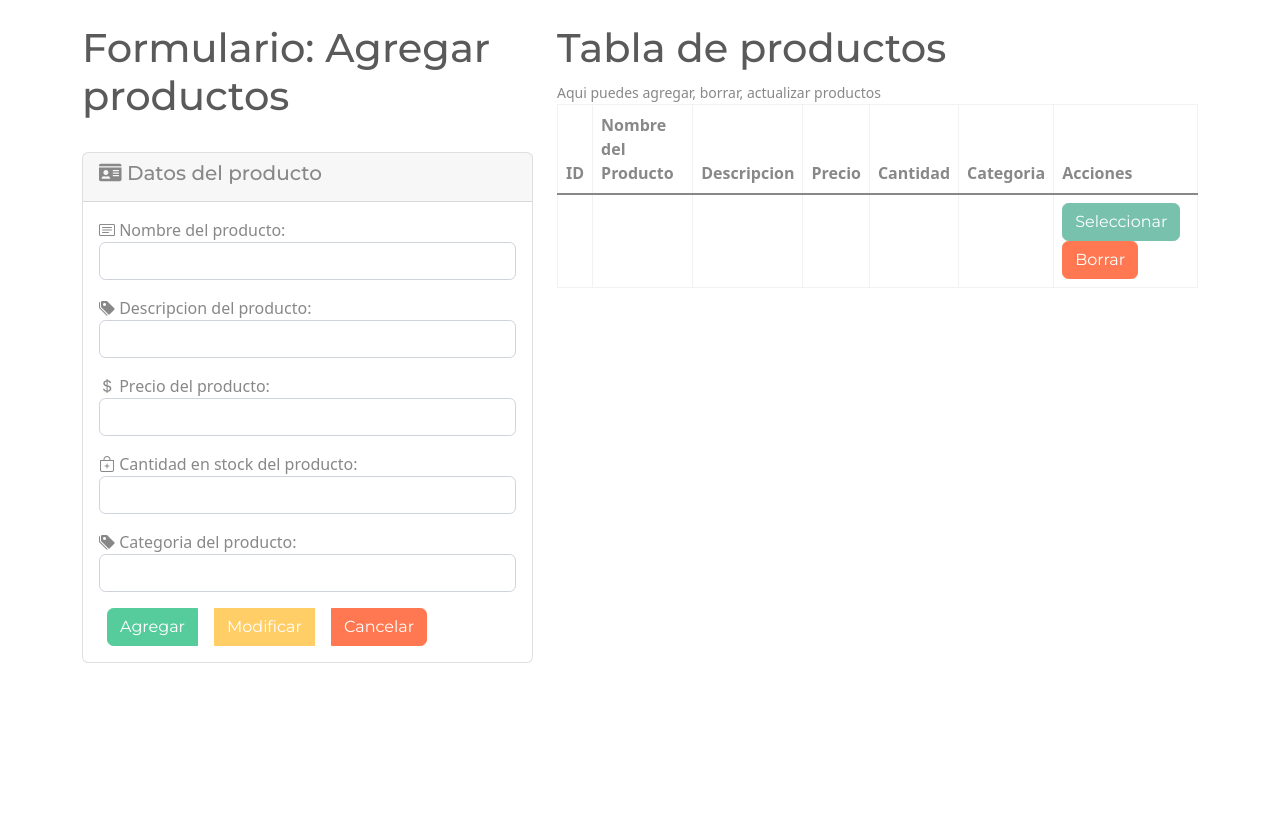
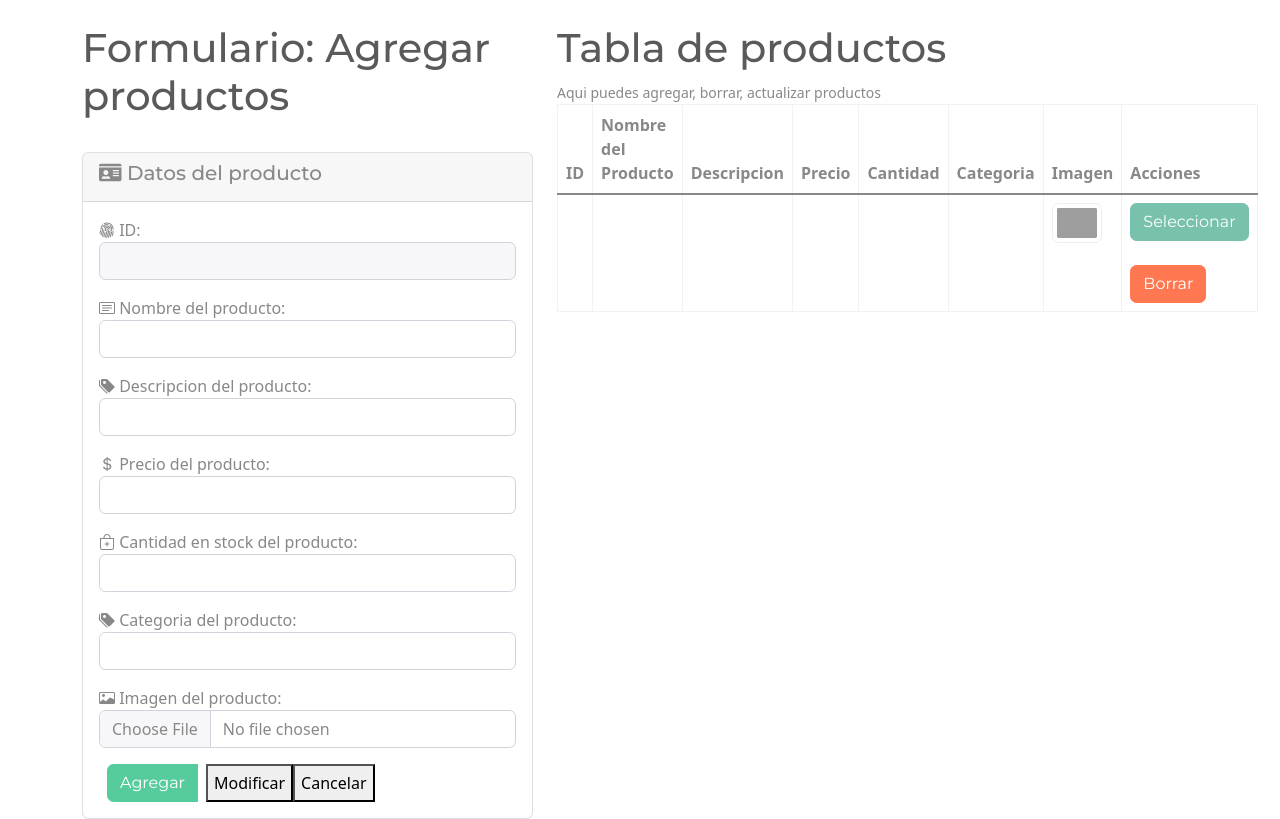
Before and after one commit to josuegarza42/holy-sensations-spa-final, a PHP site: page /holy/administrador/seccion/productos.php in a window 1280 px wide. Shown: the part 56-875 px from the top of the page. Before the commit the page ends 719 px from the top, so only its background shows below. Run offline with PHP 8.4, Linux system fonts and the light colour scheme; tables that the repository leaves empty or names only in its code hold one stand-in row (values such as "Sample post"); data that the repository does not hold is empty; some libraries are stand-ins or nearby versions; grey boxes are pictures that could not be loaded.

Commit message:
holy sensations spa v 12
crud casi terminado, solo falta modificar productos y podemos proceder con todo lo demas

```diff
--- a/administrador/seccion/productos.php
+++ b/administrador/seccion/productos.php
@@ -30,7 +30,7 @@
 include('../config/bd.php');
 switch ($accion) {
     case "Agregar":
-        $sentenciaSQL = $conexion->prepare("INSERT INTO producto (Nombre,Descripcion,Precio,Cantidad,Categoria) VALUES (:Nombre,:Descripcion,:Precio,:Cantidad,:Categoria);");
+        $sentenciaSQL = $conexion->prepare("INSERT INTO producto (Nombre,Descripcion,Precio,Cantidad,Categoria,Imagen) VALUES (:Nombre,:Descripcion,:Precio,:Cantidad,:Categoria,:Imagen);");
         // INSERT INTO `producto` (`idProducto`, `Nombre`, `Descripcion`, `Precio`, `Cantidad`, `Categoria`) VALUES ('1', 'crema', 'crema para barros', '299', '3', 'cremas');
         $sentenciaSQL->bindParam(':Nombre', $txtNombre);
         $sentenciaSQL->bindParam(':Descripcion', $txtDescripcion);
@@ -38,36 +38,99 @@
         $sentenciaSQL->bindParam(':Cantidad', $txtCantidad);
         $sentenciaSQL->bindParam(':Categoria', $txtCategoria);
 
+        $fecha = new DateTime();
+        $nombreArchivo = ($txtImagen != "") ? $fecha->getTimestamp() . "_" . $_FILES["txtImagen"]["name"] : "imagen.jpg";
+
+        $tmpImagen = $_FILES["txtImagen"]["tmp_name"];
+
+        if ($tmpImagen != "") {
+            move_uploaded_file($tmpImagen, "../../img/" . $nombreArchivo);
+        }
+
+        $sentenciaSQL->bindParam(':Imagen', $nombreArchivo);
         $sentenciaSQL->execute();
+        header("Location:productos.php");
         // echo "Presionado boton agregar";
         break;
+        // TODO NO FUNCIONA MODIFICAR
     case "Modificar":
         // echo "Presionado boton Modificar";
+        // SE MODIFICAN LOS TEXTOS, EN ESTE CASO SOLO EL NOMBRE, PUES NECESITAMOS PROBAR
+        $sentenciaSQL = $conexion->prepare("UPDATE producto SET Nombre=:Nombre WHERE idProducto=:idProducto");
+        $sentenciaSQL->bindParam(':Nombre', $txtNombre);
+        $sentenciaSQL->bindParam(':idProducto', $txtID);
+        $sentenciaSQL->execute();
+
+        // CUANDO LLEGUE A LA IMAGEN
+        if ($txtImagen != "") {
+            // SE CARGA EL ARCHIVO IMAGEN
+            $fecha = new DateTime();
+            $nombreArchivo = ($txtImagen != "") ? $fecha->getTimestamp() . "_" . $_FILES["txtImagen"]["name"] : "imagen.jpg";
+            $tmpImagen = $_FILES["txtImagen"]["tmp_name"];
+
+            move_uploaded_file($tmpImagen, "../../img/" . $nombreArchivo);
+
+            // SELECCIONAMOS LA IMAGEN POR MODIFICAR
+            $sentenciaSQL = $conexion->prepare("SELECT Imagen FROM producto WHERE idProducto=:idProducto");
+            $sentenciaSQL->bindParam(':idProducto', $txtID);
+            $sentenciaSQL->execute();
+
+            $Producto = $sentenciaSQL->fetch(PDO::FETCH_LAZY);
+            // BORRAMOS "ARCHIVO POR ACTUALIZAR"
+            if (isset($Producto["Imagen"]) && ($Producto["Imagen"] != "imagen.jpg")) {
+                if (file_exists("../../img/" . $Producto["Imagen"])) {
+                    unlink("../../img/" . $Producto["Imagen"]);
+                }
+            }
+            // HACEMOS EL UPDATE
+            $sentenciaSQL = $conexion->prepare("UPDATE producto SET Imagen=:Imagen WHERE idProducto=:idProducto");
+            $sentenciaSQL->bindParam(':Imagen', $txtNombre);
+            $sentenciaSQL->bindParam(':idProducto', $nombreArchivo);
+            $sentenciaSQL->execute();
+        }
+        header("Location:productos.php");
         break;
+
     case "Cancelar":
+        header("Location:productos.php");
+
         // echo "Presionado boton Cancelar";
         break;
     case "Seleccionar":
-        // echo "Presionado boton seleccionar";
+
         $sentenciaSQL = $conexion->prepare("SELECT * FROM producto WHERE idProducto=:idProducto");
         $sentenciaSQL->bindParam(':idProducto', $txtID);
         $sentenciaSQL->execute();
         // asigna a lista productos UNO A UNO CON LAZY
         $Producto = $sentenciaSQL->fetch(PDO::FETCH_LAZY);
-
+        $txtID = $Producto['idProducto'];
         $txtNombre = $Producto['Nombre'];
         $txtDescripcion = $Producto['Descripcion'];
         $txtPrecio = $Producto['Precio'];
         $txtCantidad = $Producto['Cantidad'];
         $txtCategoria = $Producto['Categoria'];
-
+        $txtImagen = $Producto['Imagen'];
+        // echo "Presionado boton seleccionar";
         break;
     case "Borrar":
+
+        $sentenciaSQL = $conexion->prepare("SELECT Imagen FROM producto WHERE idProducto=:idProducto");
+        $sentenciaSQL->bindParam(':idProducto', $txtID);
+        $sentenciaSQL->execute();
+        // asigna a lista productos UNO A UNO CON LAZY
+        $Producto = $sentenciaSQL->fetch(PDO::FETCH_LAZY);
+
+        if (isset($Producto["Imagen"]) && ($Producto["Imagen"] != "imagen.jpg")) {
+            if (file_exists("../../img/" . $Producto["Imagen"])) {
+                unlink("../../img/" . $Producto["Imagen"]);
+            }
+        }
 
         $sentenciaSQL = $conexion->prepare("DELETE FROM producto WHERE idProducto=:idProducto");
         $sentenciaSQL->bindParam(':idProducto', $txtID);
         $sentenciaSQL->execute();
         // echo "Presionado boton borrar";
+        header("Location:productos.php");
         break;
 }
 
@@ -88,46 +151,53 @@
             <!-- INSERT INTO `producto` (`idProducto`, `Nombre`, `Descripcion`, `Precio`, `Cantidad`, `Categoria`) VALUES ('1', 'crema', 'crema para barros', '299', '3', 'cremas'); -->
             <form method="POST" enctype="multipart/form-data">
                 <!-- id -->
-                <!-- <div class="form-group mb-3">
+                <div class="form-group mb-3">
                     <label class="txtID"> <i class="bi bi-fingerprint"></i> ID:</label>
-                    <input type="text" class="form-control" name="txtID" id="txtID" placeholder="Inserta el id del producto">
-                </div> -->
+                    <input type="text" value="<?php echo $txtID; ?>" required readonly class="form-control" name="txtID" id="txtID">
+                </div>
                 <!-- nombre -->
                 <div class="form-group mb-3">
                     <label class="txtNombre"><i class="bi bi-card-text"></i> Nombre del producto:</label>
-                    <input type="text" class="form-control" value=" <?php echo $txtNombre ?>" name="txtNombre" id="txtNombre" placeholder="Inserta el nombre del producto">
+                    <input type="text" required class="form-control" value=" <?php echo $txtNombre; ?>" name="txtNombre" id="txtNombre" placeholder="Inserta el nombre del producto">
                 </div>
                 <!-- descripcion -->
                 <div class="form-group mb-3">
                     <label class="txtDescripcion"><i class="bi bi-tags-fill"></i> Descripcion del producto:</label>
-                    <input type="text" class="form-control" value=" <?php echo $txtDescripcion ?>" name="txtDescripcion" id="txtDescripcion" placeholder="Inserta la descripcion del producto">
+                    <input required type="text" class="form-control" value=" <?php echo $txtDescripcion; ?>" name="txtDescripcion" id="txtDescripcion" placeholder="Inserta la descripcion del producto">
                 </div>
                 <!-- precio -->
                 <div class="form-group mb-3">
                     <label class="txtPrecio"><i class="bi bi-currency-dollar"></i> Precio del producto:</label>
-                    <input type="text" class="form-control" value=" <?php echo $txtPrecio ?>" name="txtPrecio" id="txtPrecio" placeholder="Inserta el precio del producto">
+                    <input type="text" required class="form-control" value=" <?php echo $txtPrecio; ?>" name="txtPrecio" id="txtPrecio" placeholder="Inserta el precio del producto">
                 </div>
                 <!-- cantidad -->
                 <div class="form-group mb-3">
                     <label class="txtCantidad"><i class="bi bi-bag-plus"></i> Cantidad en stock del producto:</label>
-                    <input type="text" class="form-control" value=" <?php echo $txtCantidad ?>" name="txtCantidad" id="txtCantidad" placeholder="Inserta la cantidad que tienes del producto">
+                    <input type="text" required class="form-control" value=" <?php echo $txtCantidad; ?>" name="txtCantidad" id="txtCantidad" placeholder="Inserta la cantidad que tienes del producto">
                 </div>
                 <!-- categoria -->
                 <div class="form-group mb-3">
                     <label class="txtCategoria"><i class="bi bi-tags-fill"></i> Categoria del producto:</label>
-                    <input type="text" class="form-control" value=" <?php echo $txtCategoria ?>" name="txtCategoria" id="txtCategoria" placeholder="Inserta la categoria del producto">
+                    <input type="text" required class="form-control" value=" <?php echo $txtCategoria; ?>" name="txtCategoria" id="txtCategoria" placeholder="Inserta la categoria del producto">
                 </div>
 
                 <!-- imagen -->
-                <!-- <div class="form-group mb-3">
+                <div class="form-group mb-3">
                     <label for="txtImagen"><i class="bi bi-card-image"></i> Imagen del producto:</label>
+
+                    <?php
+                    if ($txtImagen != "") {  ?>
+                        <img class="img-thumbnail rounded" src="../../img/<?php echo $txtImagen ?>" width="50" alt="">
+
+                    <?php } ?>
+
                     <input type="file" class="form-control" name="txtImagen" id="txtImagen" placeholder="Inserta la imagen del producto">
-                </div> -->
+                </div>
 
                 <div class="btn-group " role="group" aria-label="">
-                    <button type="submit" name="accion" value="Agregar" class="btn btn-success mx-2">Agregar</button>
-                    <button type="submit" name="accion" value="Modificar" class="btn btn-warning mx-2">Modificar</button>
-                    <button type="submit" name="accion" value="Cancelar" class="btn btn-danger mx-2">Cancelar</button>
+                    <button type="submit" name="accion" value="Agregar" <?php echo ($accion == "Seleccionar") ? "disabled" : ""; ?> class="btn btn-success mx-2">Agregar</button>
+                    <button type="submit" name="accion" value="Modificar" <?php echo ($accion != "Seleccionar") ? "disabled" : ""; ?>class="btn btn-warning mx-2">Modificar</button>
+                    <button type="submit" name="accion" value="Cancelar" <?php echo ($accion != "Seleccionar") ? "disabled" : ""; ?>class="btn btn-danger mx-2">Cancelar</button>
                 </div>
             </form>
         </div>
@@ -146,6 +216,7 @@
                 <th>Precio</th>
                 <th>Cantidad</th>
                 <th>Categoria</th>
+                <th>Imagen</th>
                 <th>Acciones</th>
             </tr>
         </thead>
@@ -160,10 +231,14 @@
                     <td><?php echo $producto['Categoria']; ?></td>
 
                     <td>
+                        <img class="img-thumbnail rounded" src="../../img/<?php echo $producto['Imagen']; ?>" width="50" alt="">
+                    </td>
+
+                    <td>
                         <!-- borrar -->
                         <form method="post">
                             <input type="hidden" name="txtID" id="txtID" value="<?php echo $producto['idProducto']; ?>" />
-                            <input type="submit" name="accion" value="Seleccionar" class="btn btn-primary" /> <input type="submit" name="accion" value="Borrar" class="btn btn-danger" />
+                            <input type="submit" name="accion" value="Seleccionar" class="btn btn-primary" /> <br> <br> <input type="submit" name="accion" value="Borrar" class="btn btn-danger" />
                         </form>
                 </tr>
             <?php } ?>
```
Also changed, not shown: img/1638419048_masajes.png (renamed from img/masajes.png), img/1638419422_Paquete parejaamigas.png (renamed from img/Paquete parejaamigas.png), img/Faciales.png (deleted), img/Masaje especialidad.png (deleted), img/Masaje reductivo.png (deleted), img/Portada de Facebook de cumpleaños de agosto floral marrón y verde oliva.png (deleted), img/caballeros.png (deleted).
